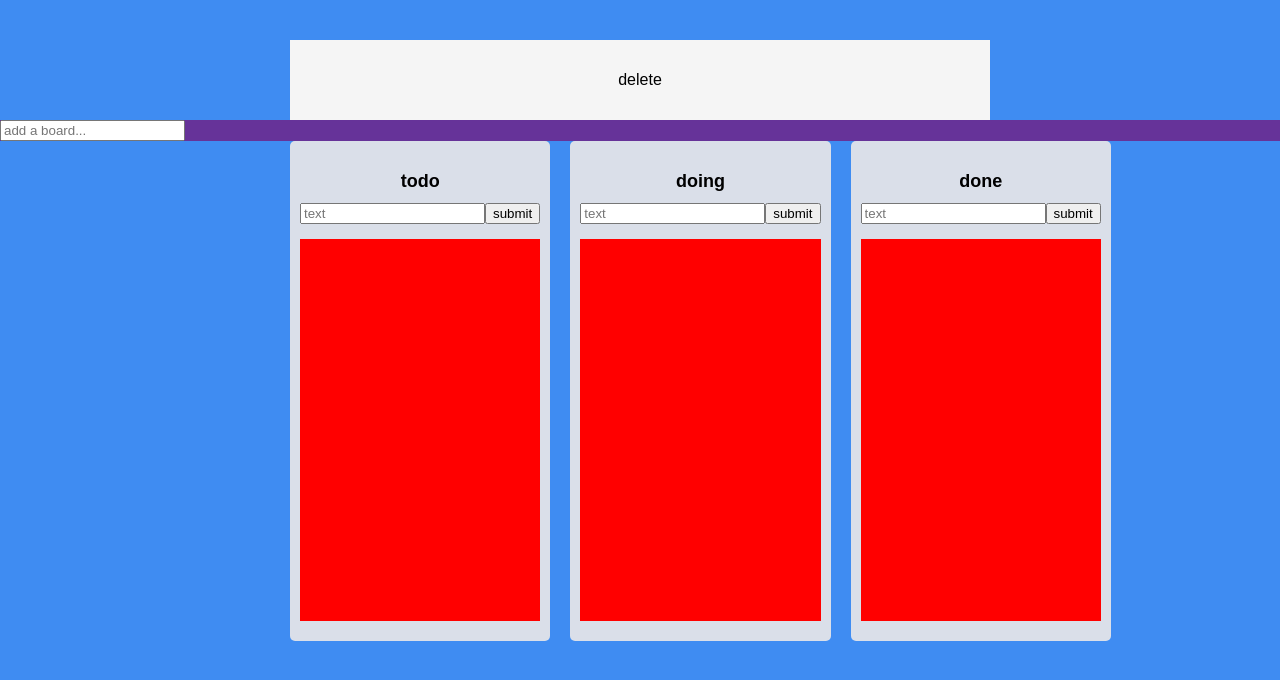
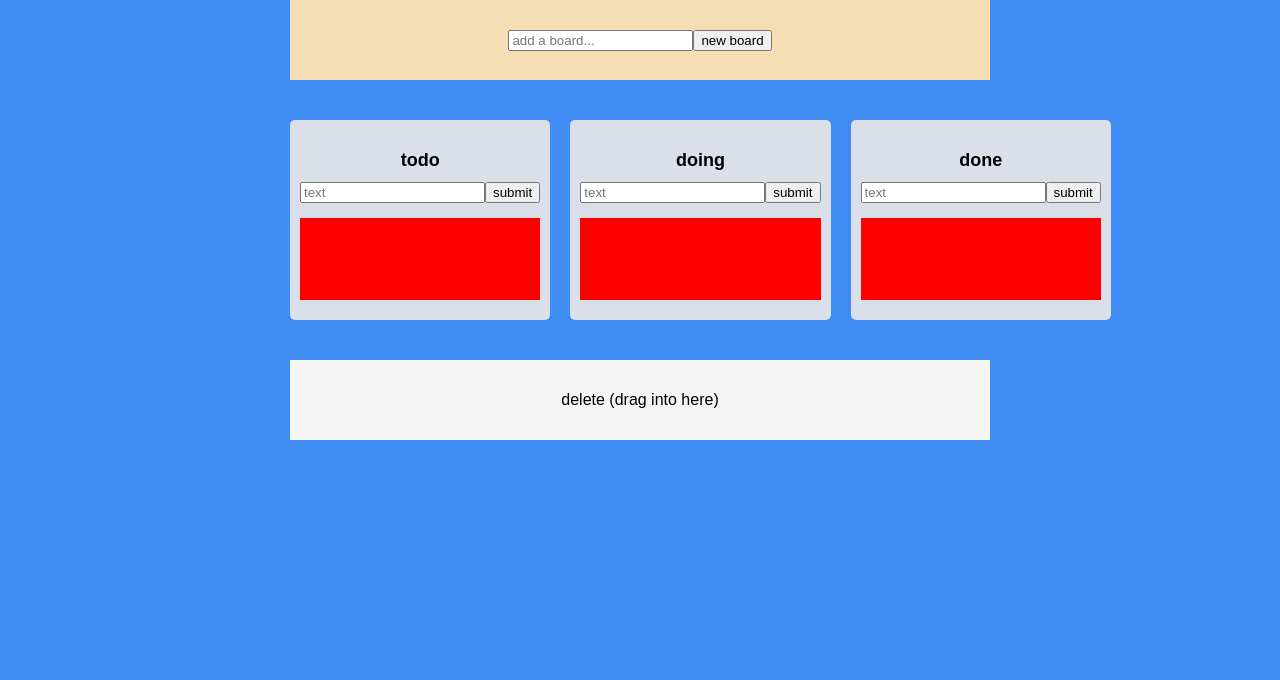
Before and after one commit to aajju/react-master-todo, a React (Create React App) app: page / in a window 1280 px wide. Shown: the top 680 px of the page. Built offline with nearby package versions, Linux system fonts and the light colour scheme.

Commit message:
trello challenge completed

```diff
--- a/src/App.tsx
+++ b/src/App.tsx
@@ -77,9 +77,7 @@ function App() {
 
   return (
     <DragDropContext onDragEnd={onDragEnd}>
-      <DelCard />
       <CreateBoard />
-
       <Wrapper>
         <Boards>
           {Object.keys(todos).map((boardId) => (
@@ -87,6 +85,7 @@ function App() {
           ))}
         </Boards>
       </Wrapper>
+      <DelCard />
     </DragDropContext>
   );
 }
--- a/src/components/Board.tsx
+++ b/src/components/Board.tsx
@@ -14,7 +14,7 @@ const ReturnDiv = styled.div`
   padding: 20px 10px;
   padding-top: 30px;
   border-radius: 5px;
-  min-height: 500px;
+  min-height: 200px;
   display: flex;
   flex-direction: column;
 `;
--- a/src/components/CreateBoard.tsx
+++ b/src/components/CreateBoard.tsx
@@ -4,9 +4,15 @@ import { ITodoListState, todoListState } from "../atoms";
 import { useRecoilState } from "recoil";
 
 const Wrapper = styled.form`
-  /* width: 100px; */
-  background-color: rebeccapurple;
-  /* height: 100px; */
+  display: flex;
+  max-width: 700px;
+  width: 100%;
+  margin: 0 auto;
+  justify-content: center;
+  align-items: center;
+  height: 10vh;
+  background-color: wheat;
+  margin-bottom: 40px;
 `;
 
 function CreateBoard() {
@@ -33,6 +39,7 @@ function CreateBoard() {
   return (
     <Wrapper onSubmit={handleSubmit(onSubmit)}>
       <input {...register("data")} type="text" placeholder="add a board..." />
+      <button>new board</button>
     </Wrapper>
   );
 }
--- a/src/components/DelCard.tsx
+++ b/src/components/DelCard.tsx
@@ -29,7 +29,7 @@ function DelCard() {
           ref={provided.innerRef}
           {...provided.droppableProps}
         >
-          delete
+          delete (drag into here)
         </Wrapper>
       )}
     </Droppable>
```
